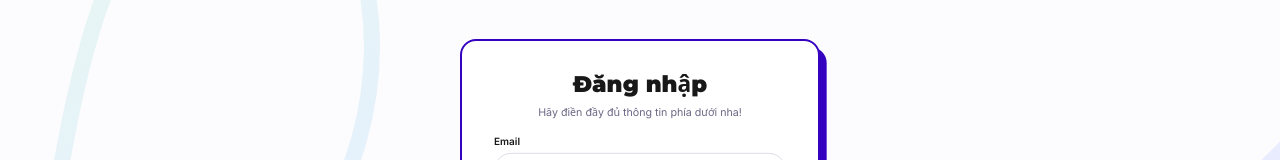
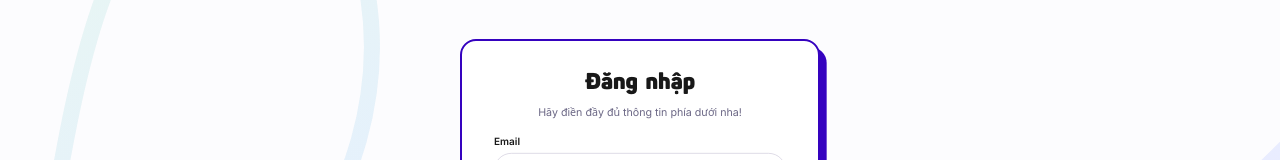
Before and after one commit to duong2kvt/Job-checke, a React (Vite) app: page /#/login in a window 1280 px wide. Shown: the part 201-361 px from the top of the page. Built offline with nearby package versions, Linux system fonts and the light colour scheme; a web font is replaced by a local one.

Commit message:
Use iCiel Panton Black for headlines

```diff
--- a/src/styles.css
+++ b/src/styles.css
@@ -1,3 +1,11 @@
+@font-face {
+  font-family: 'iCiel Panton';
+  src: url('../public/fonts/iCielPanton-Black.woff2') format('woff2');
+  font-style: normal;
+  font-weight: 900;
+  font-display: swap;
+}
+
 /* Chộp Chếc – tokens from the Figma file (Purple 300, Yellow 300, Blue 300, Pink 300, Green 300) */
 :root {
   --purple: #3502bf;
@@ -14,7 +22,7 @@
   --muted: #6b6785;
   --neutral-20: #ebe8ed;
   --bg: #fcfcfe;
-  --display: 'Montserrat', 'iCiel Panton', system-ui, sans-serif;
+  --display: 'iCiel Panton', 'Montserrat', system-ui, sans-serif;
   --body: 'Inter', system-ui, sans-serif;
 }
 
@@ -121,7 +129,7 @@ img { user-select: none; }
 .is-opening .welcome-copy { transform: scale(1.08); opacity: 0; transition: all 0.8s ease-in; }
 .welcome-copy { position: absolute; left: 50%; top: 395px; transform: translateX(-50%); width: 980px; text-align: center; display: flex; flex-direction: column; align-items: center; }
 .welcome-kicker { margin: 0 0 14px; font: 900 40px/1.2 var(--display); color: #e2489b; }
-.welcome-copy h1 { margin: 0 0 40px; font: 500 70px/1.2 var(--body); color: var(--purple); letter-spacing: -0.01em; }
+.welcome-copy h1 { margin: 0 0 40px; font: 900 70px/1.2 var(--display); color: var(--purple); letter-spacing: -0.01em; }
 .welcome-copy .btn { height: 64px; padding: 0 44px; font-size: 20px; }
 
 /* ---------- quiz ---------- */
```
